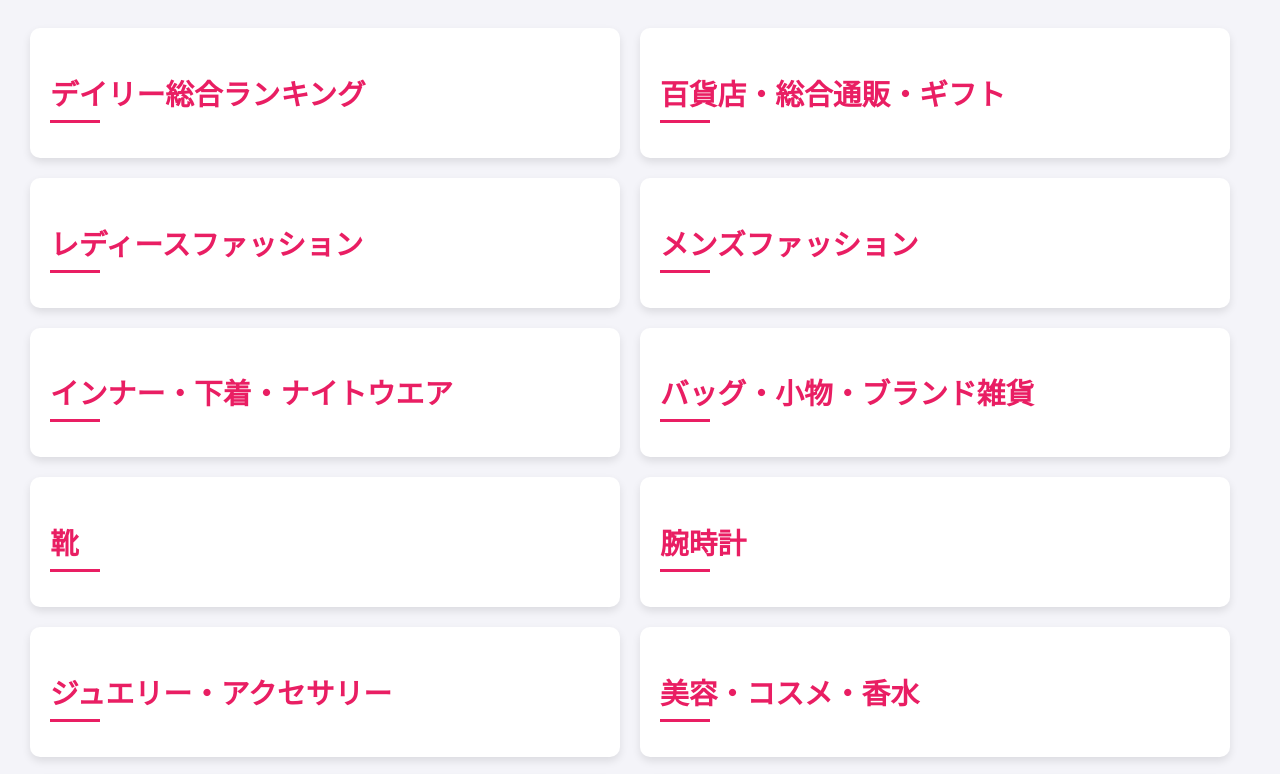
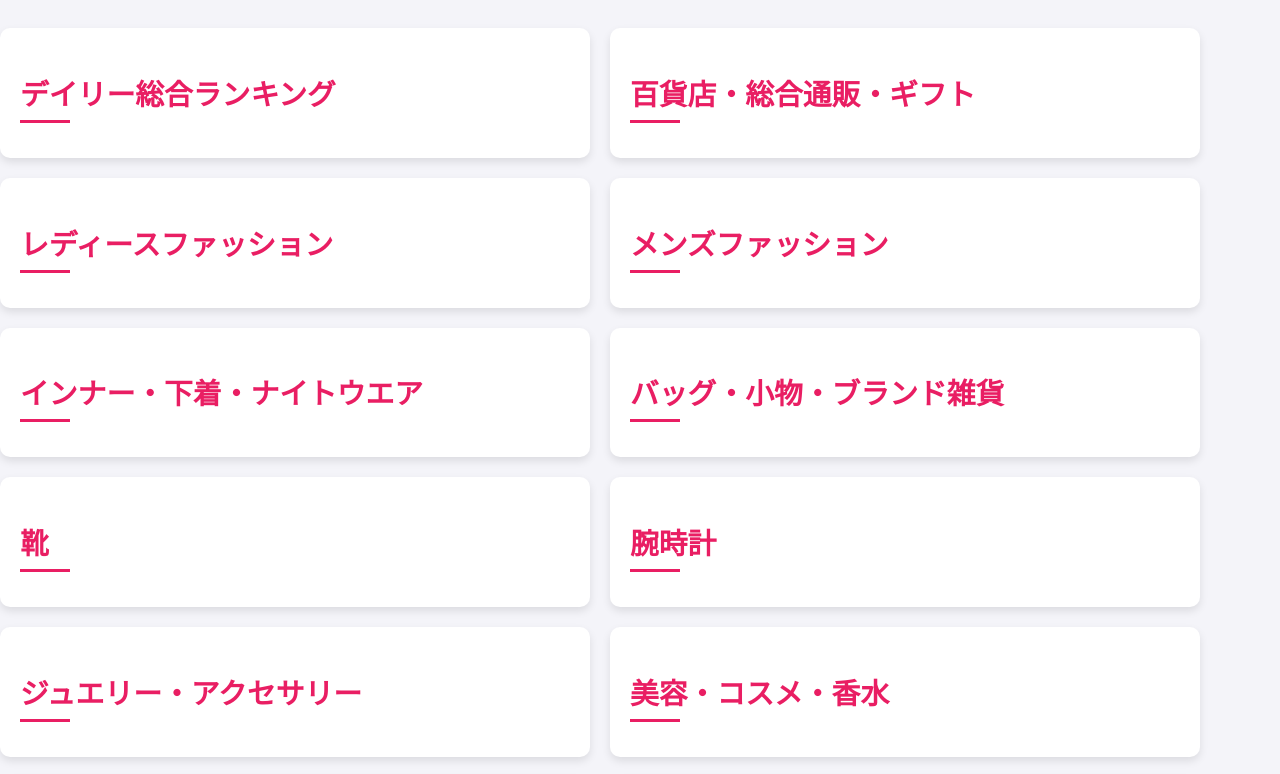
Before and after one commit to gemoviejp-code/affiliate, a plain HTML site: page index.html in a window 1280 px wide. Shown: the part 117-891 px from the top of the page. Drawn offline with Linux system fonts and the light colour scheme; a script that the page names is missing.

Commit message:
Update index.html

```diff
--- a/index.html
+++ b/index.html
@@ -14,7 +14,7 @@
         }
         .container {
             max-width: 1200px;
-            margin: 0 auto;
+            margin: 0 auto 0 0;
             padding: 20px 20px 20px 0;
         }
         h1 {
```
